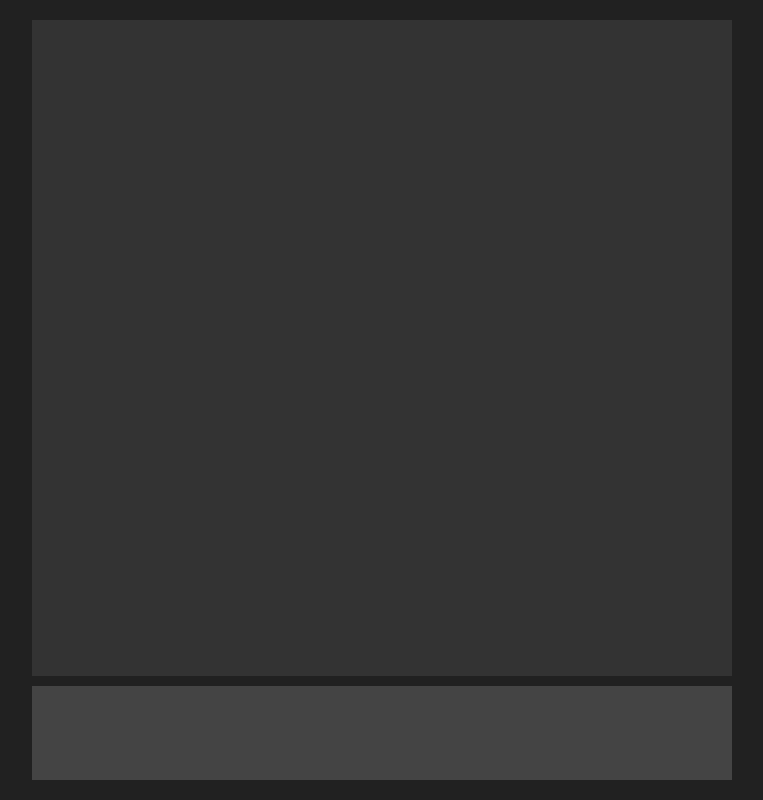
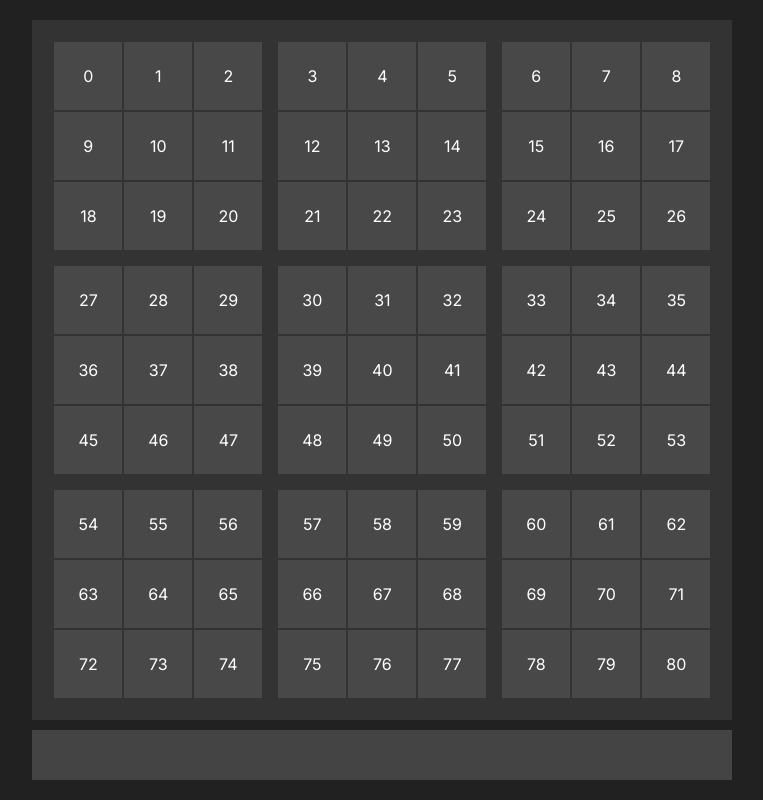
Before and after one commit to moggsterb/dokku, a Next.js app: page / in a window 1280 px wide. Shown: the whole page, without its empty margins (51-814 px from the left). Built offline with nearby package versions, Linux system fonts and the light colour scheme.

Commit message:
Marked up and Styled Grid

```diff
--- a/src/app/globals.css
+++ b/src/app/globals.css
@@ -3,14 +3,15 @@
   --background-rgb: 33, 33, 33;
   /* --background-rgb: 80, 0, 0; */
 
-  --grid-width: 360px;
+  --grid-size: 360px;
+  --cell-size: 40px;
 }
 
 /* Medium devices (tablets, 640px and up) */
 @media only screen and (min-width: 640px) {
   :root {
     /* --background-rgb: 0, 80, 0; */
-    --grid-width: 580px;
+    --grid-size: 580px;
   }
 }
 
@@ -18,7 +19,7 @@
 @media only screen and (min-width: 1024px) {
   :root {
     /* --background-rgb: 0, 0, 80; */
-    --grid-width: 600px;
+    --grid-size: 600px;
   }
 }
 
@@ -26,7 +27,7 @@
 @media only screen and (min-width: 1200px) {
   :root {
     /* --background-rgb: 80, 80, 0; */
-    --grid-width: 700px;
+    --grid-size: 700px;
   }
 }
 
@@ -34,8 +35,15 @@
 @media only screen and (min-width: 1440px) {
   :root {
     /* --background-rgb: 0, 80, 80; */
-    --grid-width: 800px;
+    --grid-size: 810px;
   }
+}
+
+:root {
+  --grid-unit: calc(var(--grid-size) / 100);
+  --grid-padding: calc(var(--grid-unit) * 3);
+  --cell-size: calc(var(--grid-unit) * 10);
+  --block-gutter: calc(var(--grid-unit) * 2);
 }
 
 * {
@@ -79,13 +87,41 @@ body {
 
 .grid {
   background: #333;
-  width: var(--grid-width);
-  height: var(--grid-width);
+  width: var(--grid-size);
+  height: var(--grid-size);
+  display: flex;
+  flex-direction: row;
+  flex-wrap: wrap;
+  padding: var(--grid-padding);
+}
+.cell {
+  width: var(--cell-size);
+  height: var(--cell-size);
+  padding: 1px;
+  display: flex;
+}
+
+.row-3,
+.row-6 {
+  margin-top: var(--block-gutter);
+}
+.col-3,
+.col-6 {
+  margin-left: var(--block-gutter);
+}
+
+.cell-inner {
+  display: flex;
+  flex: 1;
+  height: 100%;
+  justify-content: center;
+  align-items: center;
+  background: rgba(255, 255, 255, 0.1);
 }
 
 .selector {
   background: #444;
-  width: var(--grid-width);
+  width: var(--grid-size);
   margin-top: 10px;
   height: 100px;
 }
--- a/src/app/page.tsx
+++ b/src/app/page.tsx
@@ -1,3 +1,4 @@
+import Grid from '@/components/Grid';
 import Image from 'next/image';
 // import styles from './page.module.css';
 
@@ -5,7 +6,7 @@ export default function Home() {
   return (
     <main className='two-col'>
       <div className='grid-container'>
-        <div className='grid'></div>
+        <Grid />
         <div className='selector'></div>
       </div>
       <div className='extra-container'></div>
--- /dev/null
+++ b/src/components/Cell.tsx
@@ -0,0 +1,15 @@
+import { ICell } from '@/utils/types';
+
+interface Props {
+  cell: ICell;
+}
+
+const Cell = ({ cell }: Props) => {
+  return (
+    <div className={`cell row-${cell.row} col-${cell.column}`}>
+      <div className={`cell-inner`}>{cell.id}</div>
+    </div>
+  );
+};
+
+export default Cell;
--- /dev/null
+++ b/src/components/Grid.tsx
@@ -0,0 +1,19 @@
+'use client';
+
+import { initialCells } from '@/utils/cell';
+import { useState } from 'react';
+import Cell from './Cell';
+import { ICell } from '@/utils/types';
+
+const Grid = () => {
+  const [cells, setCells] = useState<ICell[]>(initialCells());
+  console.log({ cells });
+  const RenderCells = () => {
+    return cells.map((cell, index) => {
+      return <Cell key={index} cell={cell} />;
+    });
+  };
+  return <div className='grid'>{RenderCells()}</div>;
+};
+
+export default Grid;
--- /dev/null
+++ b/src/utils/cell.ts
@@ -0,0 +1,29 @@
+import { ICell } from "./types";
+
+
+export const initialCells = (): ICell[] => {
+  const cells: ICell[] = [];
+  [0, 1, 2, 3, 4, 5, 6, 7, 8].forEach((row) => {
+    [0, 1, 2, 3, 4, 5, 6, 7, 8].forEach((column) => {
+      const blockRow = Math.floor(row / 3);
+      const blockColumn = Math.floor(column / 3);
+      // const trioRow = row - blockRow * 3;
+      // const trioColumn = column - blockColumn * 3;
+
+      cells.push({
+        id: row * 9 + column,
+        row,
+        column,
+        block: blockRow * 3 + blockColumn,
+        value: 0,
+        // options: [1, 2, 3, 4, 5, 6, 7, 8, 9].map((value) => {
+        //   return { value };
+        // }),
+        // solution: [],
+        // trioRow,
+        // trioColumn,
+      });
+    });
+  });
+  return cells;
+};
--- /dev/null
+++ b/src/utils/types.ts
@@ -0,0 +1,12 @@
+export interface ICell {
+  id: number;
+  row: number;
+  column: number;
+  block: number;
+  value: number;
+  // options: IOption[];
+  // solution: { value: number; method: string }[];
+  // trioRow: number;
+  // trioColumn: number;
+  // solved?: ISolved;
+}
```
